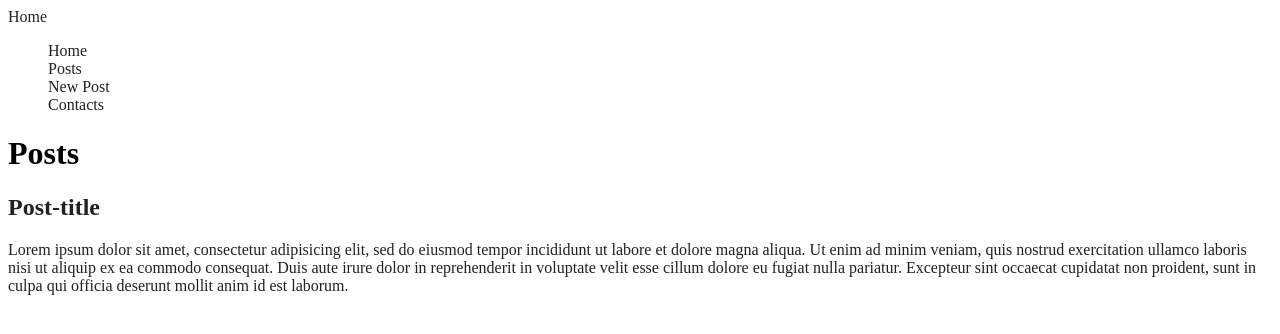
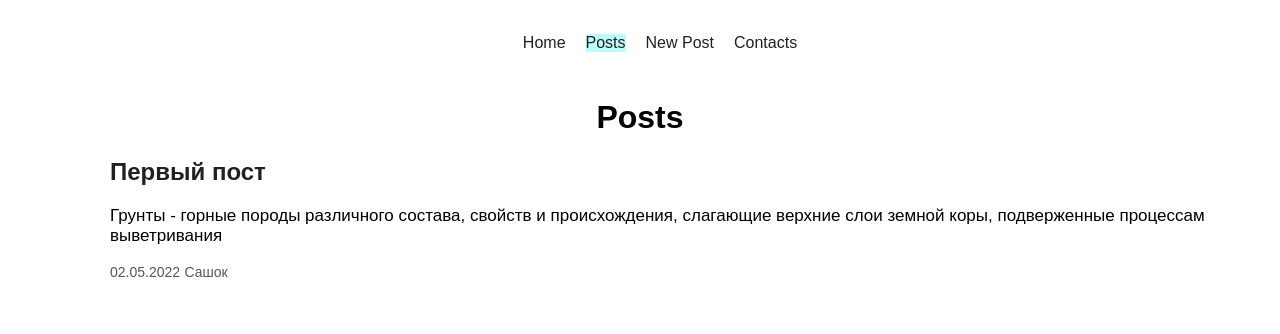
Before and after one commit to Thunderinthegrass/news-nodejs, a Node server app: page /posts in a window 1280 px wide. Shown: the top 334 px of the page. Run offline with Node 20, Linux system fonts and the light colour scheme.

Commit message:
handling post requests

```diff
--- /dev/null
+++ b/ejs-views/partials/head.ejs
@@ -0,0 +1,8 @@
+<head>
+    <meta charset="UTF-8">
+    <meta name="viewport"
+          content="width=device-width, user-scalable=no, initial-scale=1.0, maximum-scale=1.0, minimum-scale=1.0">
+    <meta http-equiv="X-UA-Compatible" content="ie=edge">
+    <title>Приложеньице | <%= title %></title>
+    <link rel="stylesheet" href="/main.css">
+</head>
--- a/ejs-views/partials/nav.ejs
+++ b/ejs-views/partials/nav.ejs
@@ -1,8 +1,8 @@
-<nav>
+<nav class="header__nav header-nav">
   <ul>
-    <li><a href="/">Home</a></li>
-    <li><a href="/posts">Posts</a></li>
-    <li><a href="/add-post">New Post</a></li>
-    <li><a href="/contacts">Contacts</a></li>
+    <li class="header-nav__item_home"><a href="/">Home</a></li>
+    <li class="header-nav__item_posts"><a href="/posts">Posts</a></li>
+    <li class="header-nav__item_new-post"><a href="/add-post">New Post</a></li>
+    <li class="header-nav__item_contacts"><a href="/contacts">Contacts</a></li>
   </ul>
 </nav>
--- a/ejs-views/posts.ejs
+++ b/ejs-views/posts.ejs
@@ -1,20 +1,28 @@
 <!doctype html>
 <html lang="en">
-<head>
-    <meta charset="UTF-8">
-    <meta name="viewport"
-          content="width=device-width, user-scalable=no, initial-scale=1.0, maximum-scale=1.0, minimum-scale=1.0">
-    <meta http-equiv="X-UA-Compatible" content="ie=edge">
-    <title>Приложеньице | <%= title %></title>
-    <link rel="stylesheet" href="/main.css">
-</head>
-<body>
-  <a href="/">Home</a>
-  <%- include('./partials/nav.ejs')%>
-  <h1>Posts</h1>
-  <a href="/posts/1">
-    <h2>Post-title</h2>
-    <p>Lorem ipsum dolor sit amet, consectetur adipisicing elit, sed do eiusmod tempor incididunt ut labore et dolore magna aliqua. Ut enim ad minim veniam, quis nostrud exercitation ullamco laboris nisi ut aliquip ex ea commodo consequat. Duis aute irure dolor in reprehenderit in voluptate velit esse cillum dolore eu fugiat nulla pariatur. Excepteur sint occaecat cupidatat non proident, sunt in culpa qui officia deserunt mollit anim id est laborum.</p>
-  </a>
+<%- include('./partials/head.ejs')%>
+<body class="posts-body">
+  <div class="container">
+    <%- include('./partials/nav.ejs')%>
+    <h1>Posts</h1>
+    <ul>
+      <% if (posts.length) { %>
+        <% posts.forEach(({ id, text, title, date, author }) => { %>
+          <li>
+            <article>
+              <h2>
+                <a href="/posts/<%= id %>"><%= title %></a>
+              </h2>
+              <p class="post-text">
+                <%= text %>
+              </p>
+              <span class="post-date"><%= date %></span>
+              <span class="post-author"><%= author %></span>
+            </article>
+          </li>
+        <% }) %>
+      <% } %>
+    </ul>
+  </div>
 </body>
 </html>
--- a/server.js
+++ b/server.js
@@ -6,7 +6,7 @@ const app = express();
 
 app.set('view engine', 'ejs');
 
-const PORT = 3000;
+const PORT = 3002;
 
 const createPath = (page) => path.resolve(__dirname, 'ejs-views', `${page}.ejs`);
 
@@ -15,6 +15,8 @@ app.listen(PORT, (error) => {
 })
 
 app.use(morgan(':method :url :status :res[content-length] - :response-time ms'));//логгер, показывающий в консоли разную инфу
+
+app.use(express.urlencoded({ extended: false }))//метод для парсинга входящего запроса
 
 app.use(express.static('styles')); //express.static - метод, добавляющий папку styles в исключения, то есть делающий её общедоступной
 
@@ -35,12 +37,40 @@ app.get('/contacts', (req, res) => {
 
 app.get('/posts/:id', (req, res) => {
   const title = 'Post';
-  res.render(createPath('post'), { title });//заголовок создавать не нужно, express автоматически определяет тип данных
+  const post = {
+    id: '1',
+    text: 'Грунты - горные породы различного состава, свойств и происхождения, слагающие верхние слои земной коры, подверженные процессам выветривания',
+    title: 'Первый пост',
+    date: '02.05.2022',
+    author: 'Сашок'
+  }
+  res.render(createPath('post'), { title, post });//заголовок создавать не нужно, express автоматически определяет тип данных
 })
 
 app.get('/posts', (req, res) => {
   const title = 'Posts';
-  res.render(createPath('posts'), { title });//заголовок создавать не нужно, express автоматически определяет тип данных
+  const posts = [
+    {
+      id: '1',
+      text: 'Грунты - горные породы различного состава, свойств и происхождения, слагающие верхние слои земной коры, подверженные процессам выветривания',
+      title: 'Первый пост',
+      date: '02.05.2022',
+      author: 'Сашок'
+    }
+  ]
+  res.render(createPath('posts'), { title, posts });//заголовок создавать не нужно, express автоматически определяет тип данных
+})
+
+app.post('/add-post', (req, res) => {//создание нового поста
+  const { title, author, text } = req.body;
+  const post = {
+    id: new Date(),
+    date: (new Date()).toLocaleDateString(),
+    title,
+    author,
+    text,
+  }
+  res.render(createPath('post'), { post, title });
 })
 
 app.get('/add-post', (req, res) => {
--- a/styles/main.css
+++ b/styles/main.css
@@ -1,3 +1,6 @@
+body{
+  font-family: sans-serif;
+}
 li{
   list-style: none;
 }
@@ -5,3 +8,45 @@ a{
   color: #212121;
   text-decoration: none;
 }
+h1{
+  text-align: center;
+}
+.container{
+  margin: 0 auto;
+  max-width: 1140px;
+  padding: 0 15px;
+  width: 100%;
+}
+.header__nav{
+  display: -webkit-flex;
+  display: -ms-flex;
+  display: flex;
+  justify-content: center;
+}
+.header__nav ul{
+  display: -webkit-flex;
+  display: -ms-flex;
+  display: flex;
+}
+.header__nav li{
+  margin: 10px;
+}
+.contacts .header-nav__item_contacts{
+  background: rgba(189, 252, 254, 0.99);
+}
+.main-body .header-nav__item_home{
+  background: rgba(189, 252, 254, 0.99);
+}
+.posts-body .header-nav__item_posts{
+  background: rgba(189, 252, 254, 0.99);
+}
+.new-post-body .header-nav__item_new-post{
+  background: rgba(189, 252, 254, 0.99);
+}
+.post-text{
+  font-size: 17px;
+}
+.post-date, .post-author{
+  color: #5b5555;
+  font-size: 14px;
+}
```
Also changed, not shown: ejs-views/add-post.ejs (+22 -11 lines), ejs-views/contacts.ejs (+5 -10 lines), ejs-views/index.ejs (+5 -10 lines), ejs-views/post.ejs (+9 -13 lines).
